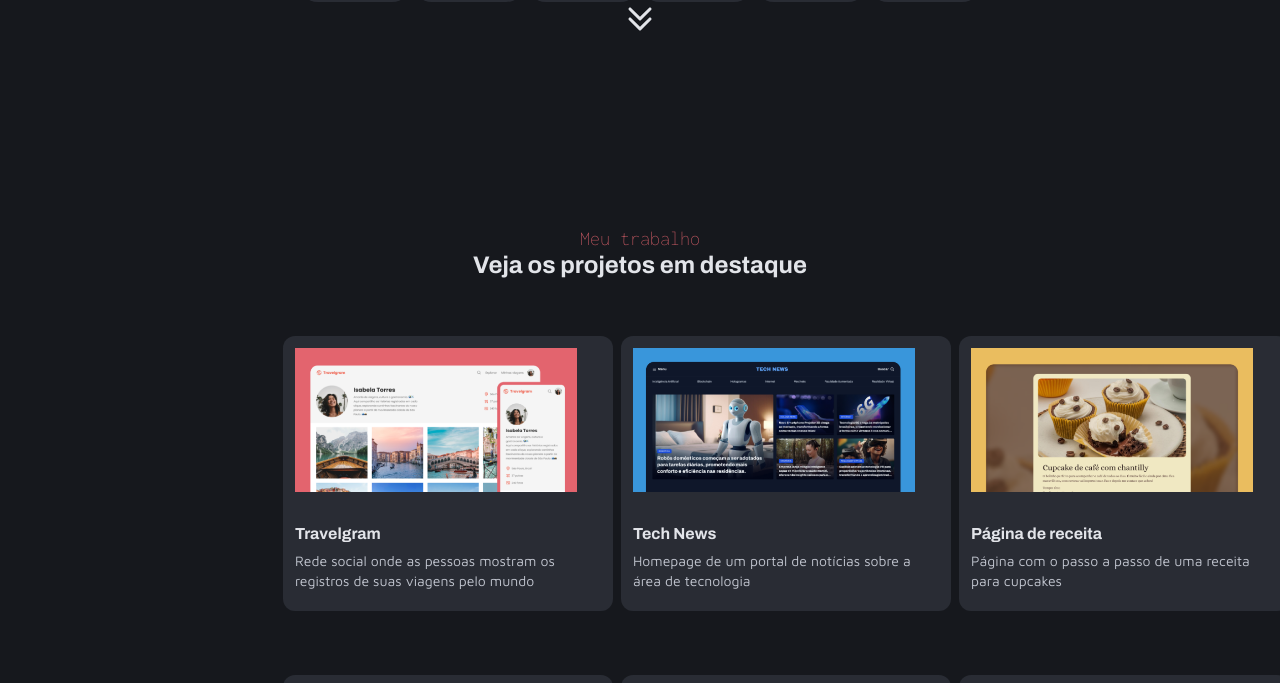
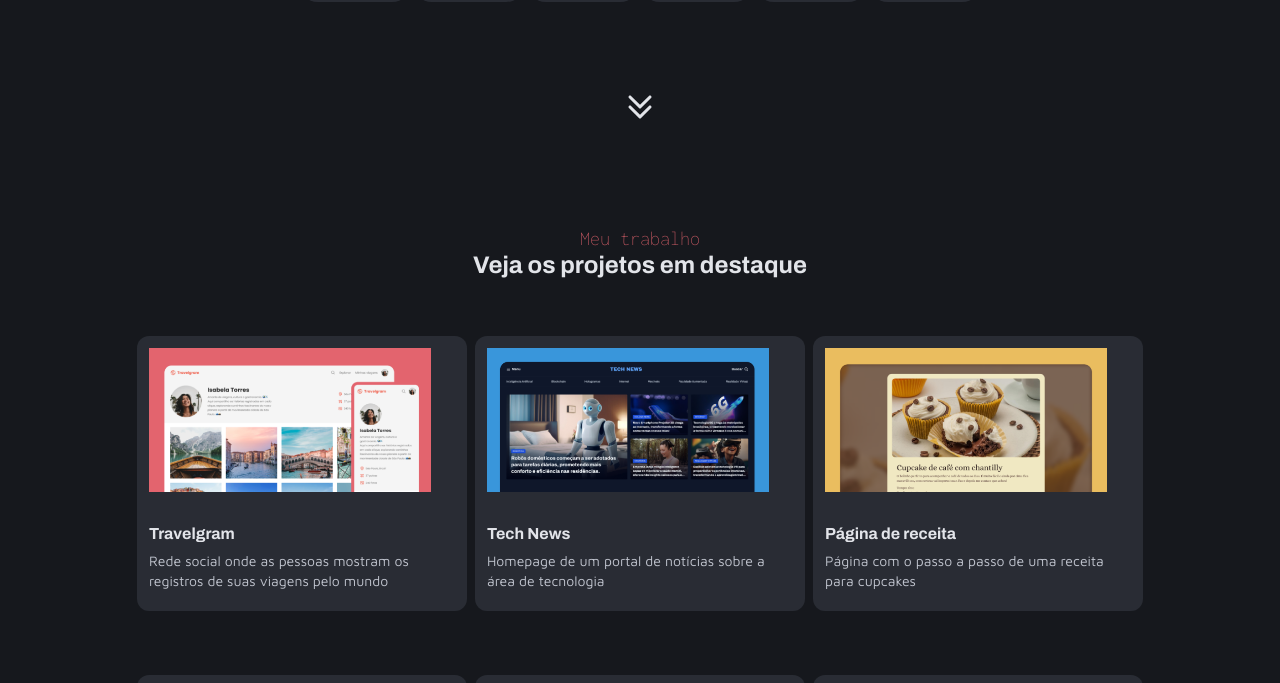
Before and after one commit to nicolenakao/projeto-portfoliodev, a plain HTML site: page index.html in a window 1280 px wide. Shown: the part 667-1350 px from the top of the page. Drawn offline with Linux system fonts and the light colour scheme.

Commit message:
adjusting header and main section

```diff
--- a/index.html
+++ b/index.html
@@ -83,12 +83,15 @@
           </span>
         </div>
 
-      </section>
+        </section>
 
-          <div class="seta flex flex-column-center">
+
+        <div class="seta">
           <!--nao funciona pq? estilizei .seta no Header-->
           <img src="./assets/icons/CaretDoubleDown.svg" alt="seta">
-          </div>
+        </div>
+
+
   </header>
 
 
@@ -101,9 +104,9 @@
       </div>
 
 
-     <!-- porque se eu colocar o grid grid-cols-3 aqui na div, ele n funciona?-->
 
-    <section class="grid grid-cols-3 gap-8">
+
+  <section id="grade-de-trabalho" class="grid grid-cols-3 gap-8">
 
         <div class="card">
           <img src="./assets/Thumbnail_Project-01.png" alt="Thumbnail_Project-01">
@@ -165,8 +168,8 @@
           </span>
         </div>
 
-    </section>
-    </section>
+  </section>
+  </section>
 
 
     <section id="ajuda">
--- a/styles/header.css
+++ b/styles/header.css
@@ -69,9 +69,11 @@
 
 
 #intro-links {
+  margin-top: 70px;
+  width: 100%;
   display: flex;
-  width: 100%;
   justify-content: center;
+
 
  /* margin: auto;
   border: solid red;*/
@@ -86,14 +88,15 @@
       align-items: center;
       justify-content: center;
 
-       }
-
-    .seta {
-      margin-top: 99px;
-      display: flex;
-      padding-bottom: 55.5px;
-      justify-content: center;
-    }
+       }}
 
 
-}
+  .seta {
+        display: flex;
+        flex-direction: row;
+        justify-content: center;
+        padding-top: 88px;
+        margin-bottom: 52px; /*pq?*/
+        display: flex;
+
+  }
--- a/styles/main.css
+++ b/styles/main.css
@@ -3,10 +3,18 @@
   background-size: cover;
   background-position: center;
   height: 917px;
+  /*se eu tirar os valores abaixo, porque o meu container0 sera menor do que o especificado?*/
   padding-top: 72px;
   padding-inline: 120px;
-  padding-bottom: 144px; /*nao aparenta ter 144*/
+  /* nao seria o padding bottom para criar o espaco entre a grade de projetos e o inicio da secao de ajuda? */
+  padding-bottom: 44px;
+
+  /*pq se eu coloco uma margem, aparece uma listra branca? */
+
 }
+
+
+
 
 .projetos {
   margin-top: 72px;
@@ -62,6 +70,17 @@
     }
 
 
+
+
+#grade-de-trabalho {
+
+  margin-bottom: 144px;
+
+
+}
+
+
+
 #ajuda {
   background-color: var(--gray-100);
   height: 480px;
--- a/styles/utility.css
+++ b/styles/utility.css
@@ -19,6 +19,7 @@
 .grid-cols-3 {
   grid-template-columns: repeat(3, 1fr);
   grid-template-rows: 1fr;
+  justify-content: center;
   align-items: center; /*quando eu inspeciono no f12, nao funciona*/
   padding-inline: 163px;}
 
```
